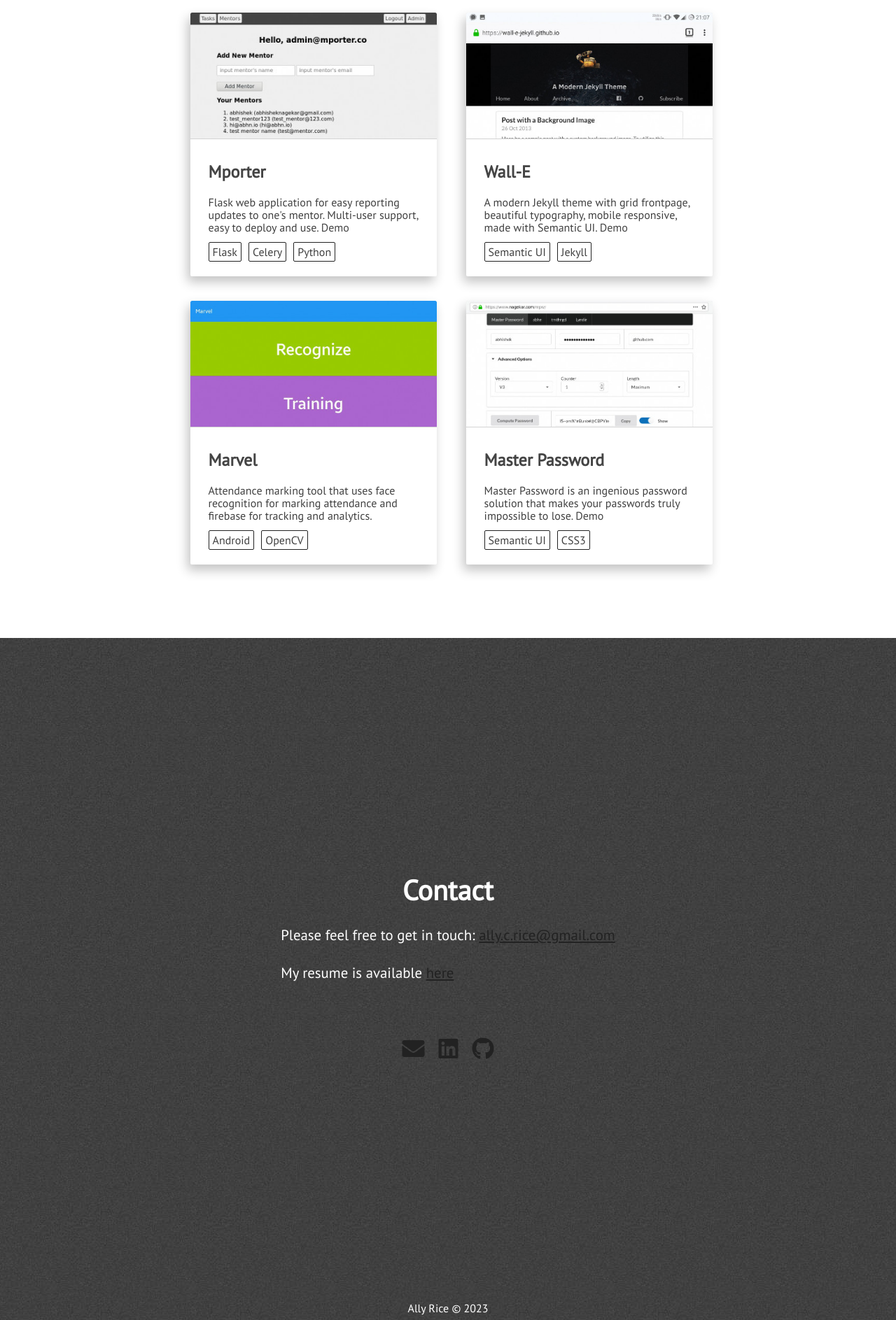
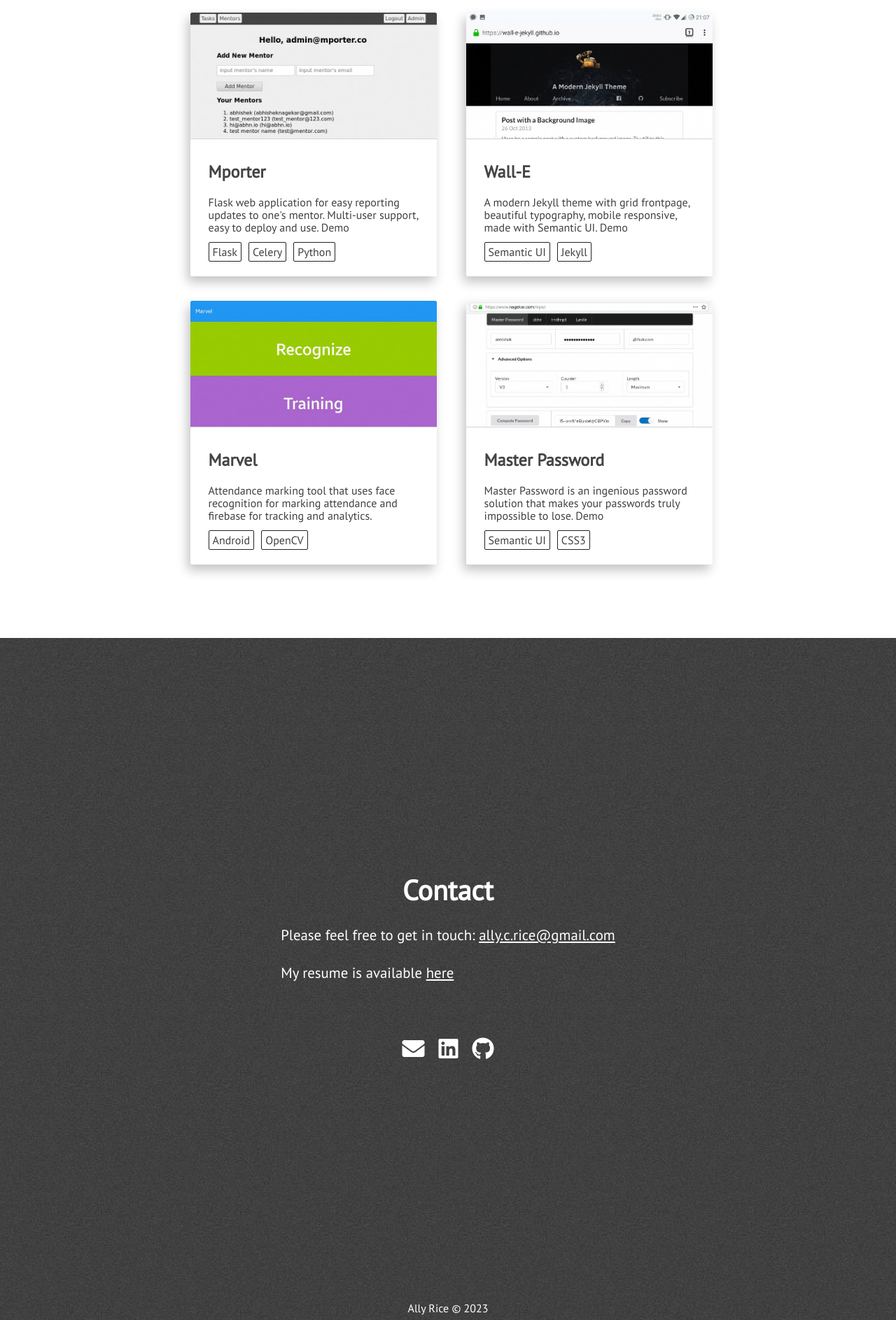
Before and after one commit to alrice12/alrice12.github.io, a Jekyll site: the page built from index.html, in a window 1280 px wide. Shown: the part 3094-4981 px from the top of the page at 70% size. Built offline with Jekyll 4.4.1, drawn with Linux system fonts in a browser that asks for light colours; nearby versions of some CDN libraries.

Commit message:
email color

```diff
--- a/assets/css/main.css
+++ b/assets/css/main.css
@@ -428,7 +428,7 @@ img {
 }
 
 a {
-  color: #222;
+  color: #fff;
 }
 
 .extra-links {
```
